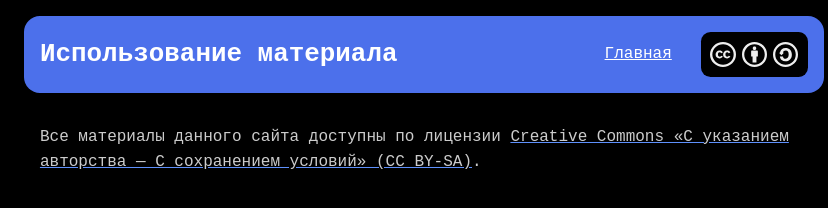
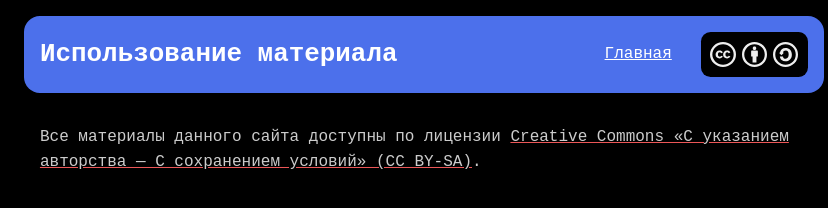
Before and after one commit to weldlab/weldlab.github.io, an Eleventy site: page license.md in a window 1280 px wide. Shown: the full height of the page, 216-1044 px from the left. Built offline with nearby package versions, Linux system fonts and the light colour scheme; Eleventy itself is replaced by a stand-in of ours; files that its build step writes are made by us from their sources.

Commit message:
Смена акцентных цветов
В названии все указано

```diff
--- a/styles/main.css
+++ b/styles/main.css
@@ -1,7 +1,7 @@
 :root {
   --header-fg: #ffffff;
   --header-bg: #4c70eb;
-  --accent: #5e90fc;
+  --accent: #ec5657;
   --bg: #000000;
   --fg: #cccccc;
   --heading-fg: #ffffff;
```
